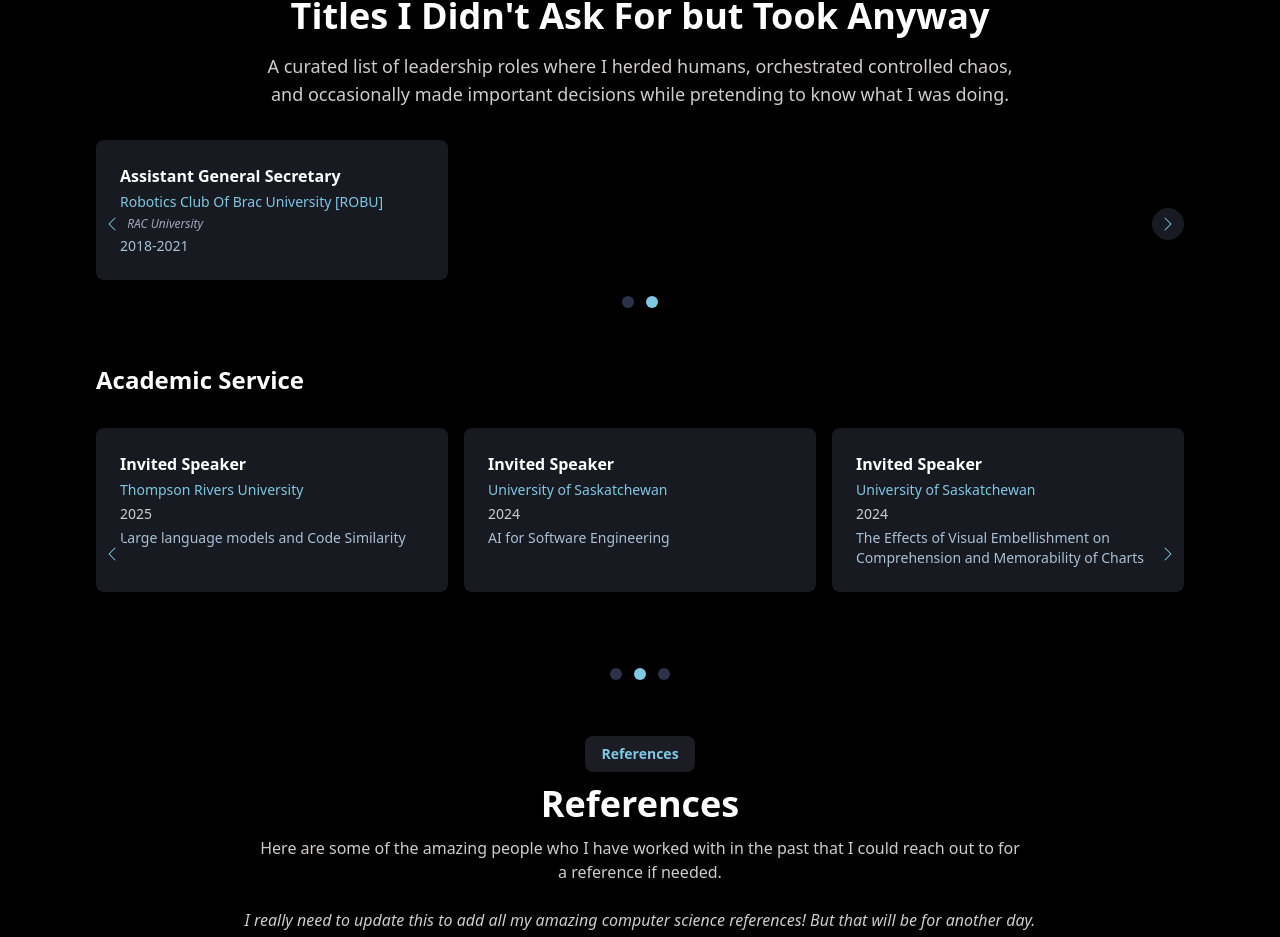
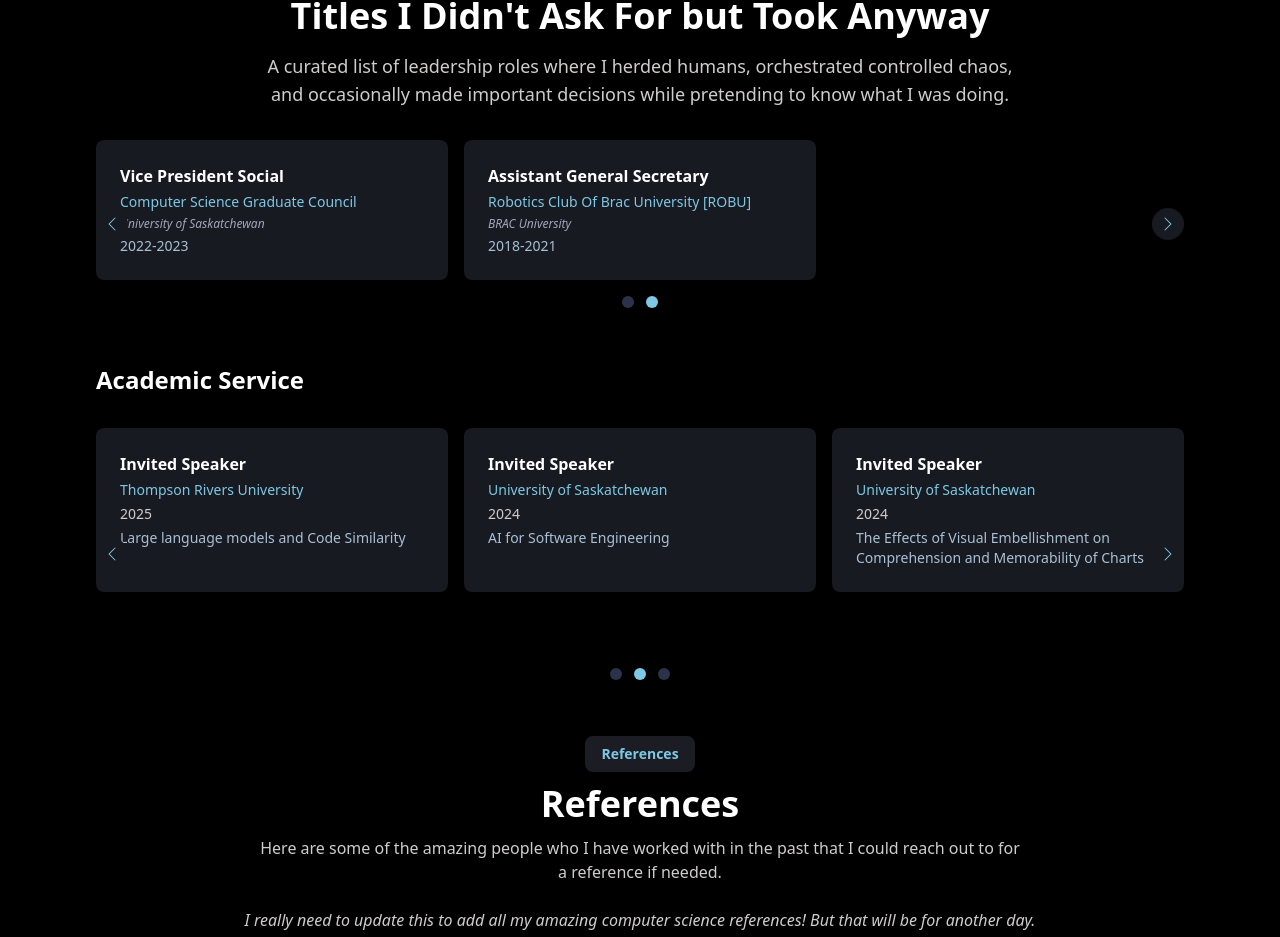
Before and after one commit to Roy101/My-Portfolio-web, a React (Vite) app in the folder palash-portfolio/: page / in a window 1280 px wide. Shown: the part 5236-6173 px from the top of the page. Built offline with nearby package versions, Linux system fonts and the light colour scheme.

Commit message:
Update leadership roles: Add current GSA President position and mark BSAUS President tenure as completed

```diff
--- a/palash-portfolio/src/App.tsx
+++ b/palash-portfolio/src/App.tsx
@@ -115,9 +115,15 @@
 // Leadership roles data (renamed from volunteerWorkData)
 const leadershipRolesData = [
   {
+    period: "2025-2026",
+    role: "President",
+    organization: "Graduate Students Association (GSA)",
+    place: "University of Saskatchewan"
+  },
+  {
     period: "2024-2025",
-    role: "President",
-    organization: "Bangladeshi Students' Association",
+    role: "President (Completed)",
+    organization: "Bangladeshi Students' Association (BSAUS)",
     place: "University of Saskatchewan"
   },
   {
```
